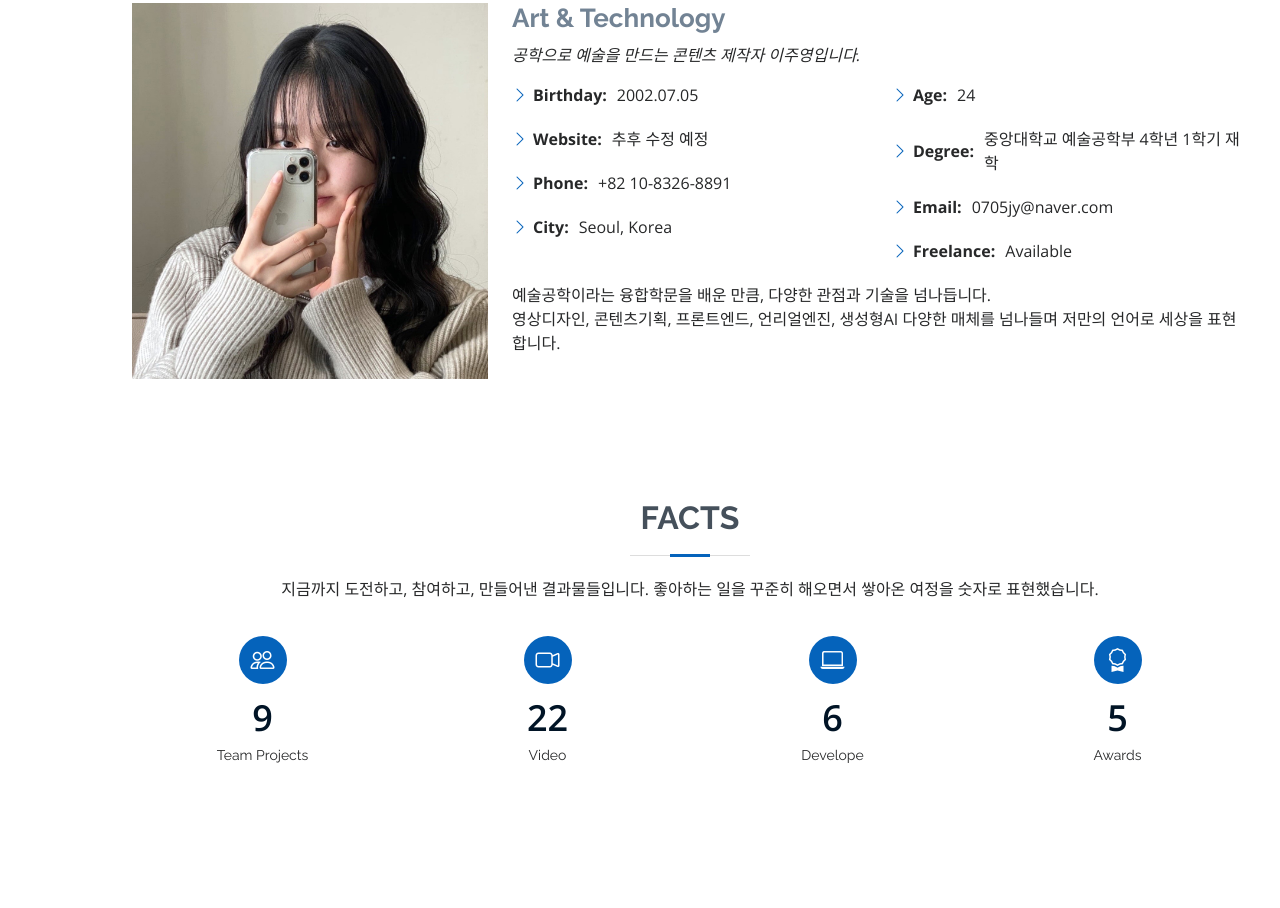
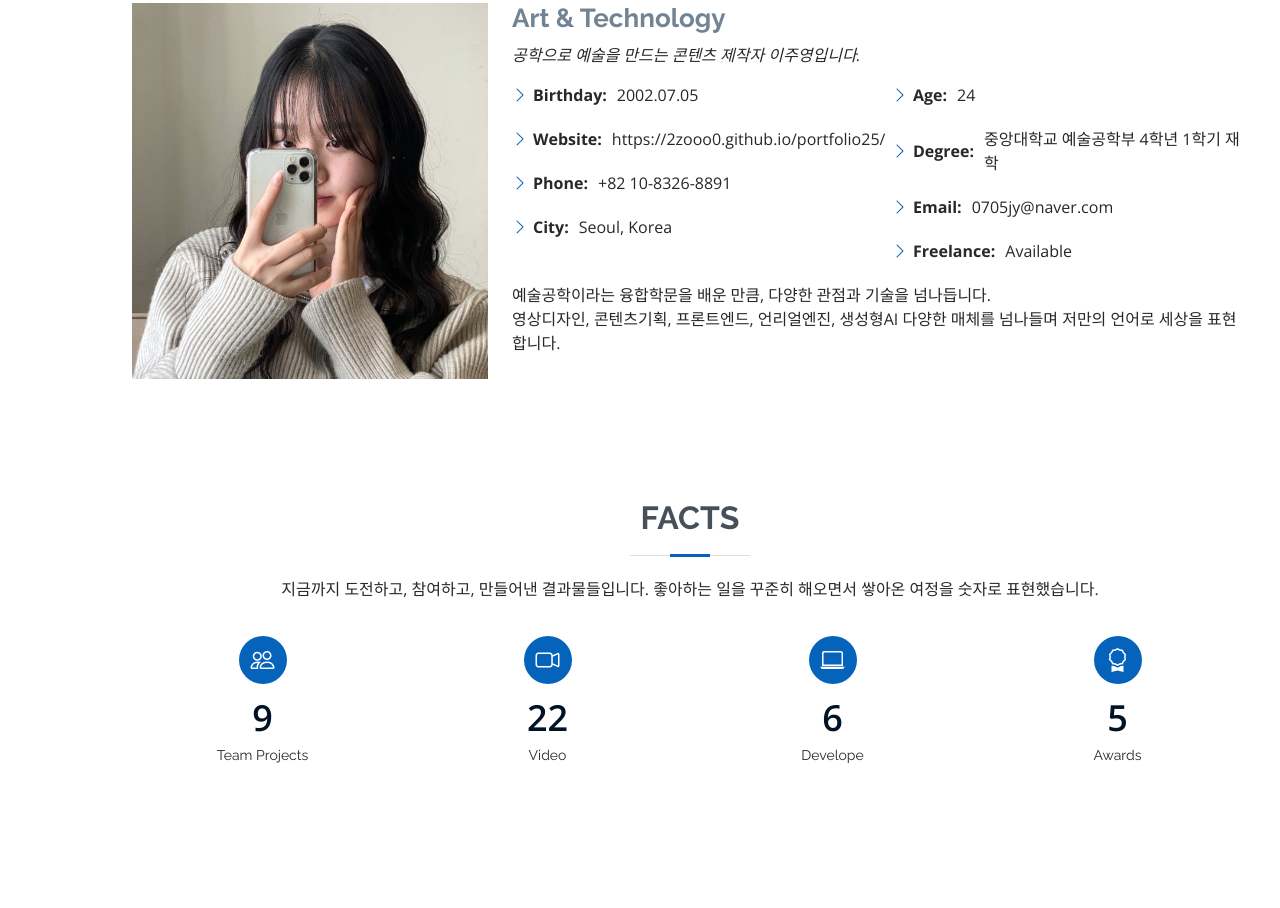
Before and after one commit to 2zooo0/portfolio25, a plain HTML site: page index.html in a window 1280 px wide. Shown: the part 1013-1921 px from the top of the page. Drawn offline with nearby package versions, Linux system fonts and the light colour scheme.

Commit message:
Docs:프로필 내용 수정

```diff
--- a/index.html
+++ b/index.html
@@ -96,7 +96,7 @@
               <div class="col-lg-6">
                 <ul>
                   <li><i class="bi bi-chevron-right"></i> <strong>Birthday:</strong> <span>2002.07.05</span></li>
-                  <li><i class="bi bi-chevron-right"></i> <strong>Website:</strong> <span>추후 수정 예정</span></li>
+                  <li><i class="bi bi-chevron-right"></i> <strong>Website:</strong> <span>https://2zooo0.github.io/portfolio25/</span></li>
                   <li><i class="bi bi-chevron-right"></i> <strong>Phone:</strong> <span>+82 10-8326-8891</span></li>
                   <li><i class="bi bi-chevron-right"></i> <strong>City:</strong> <span>Seoul, Korea</span></li>
                 </ul>
```
